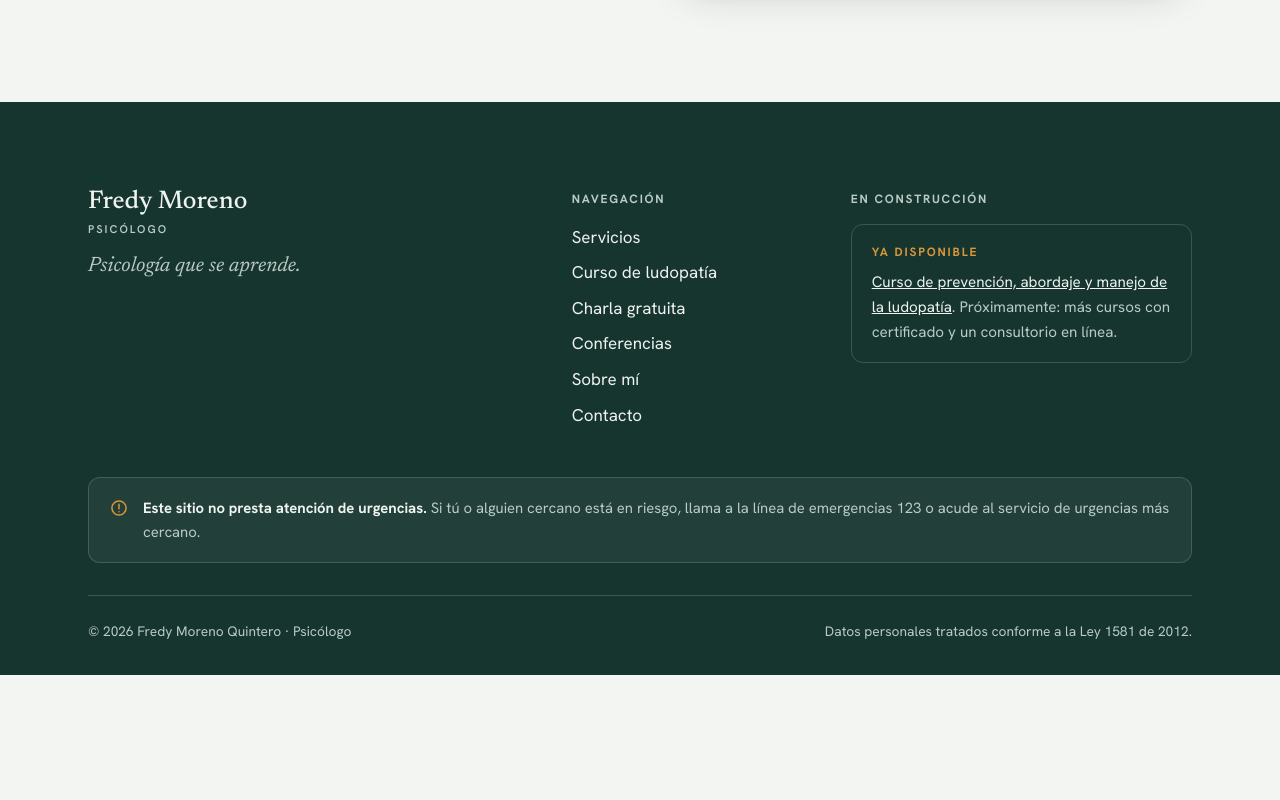
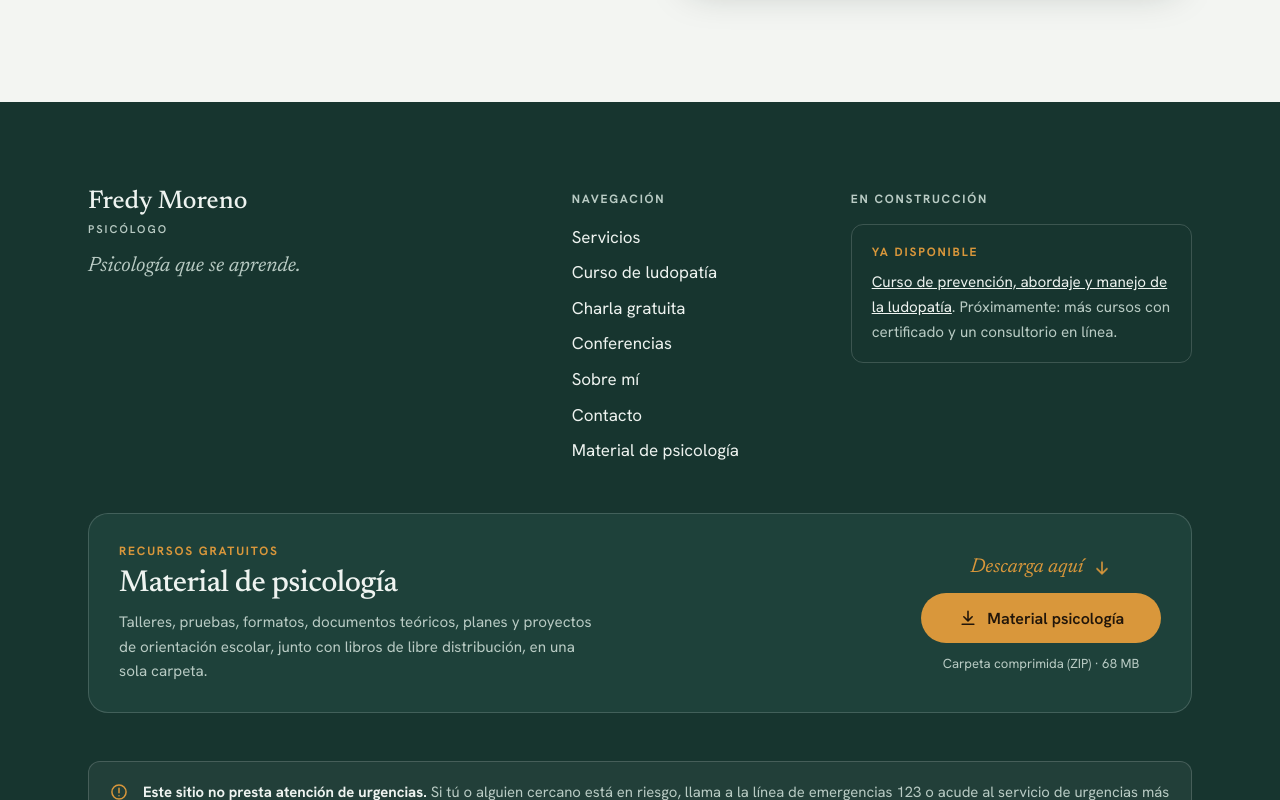
Before and after one commit to FredyMor/fredymor, a plain HTML site: page index.html in a window 1280 px wide. Shown: the part 11200-12000 px from the top of the page. Before the commit the page ends 11875 px from the top, so only its background shows below. Drawn offline with Linux system fonts and the light colour scheme.

Commit message:
Botón de descarga «Material psicología» al final de la página
Agrega la carpeta comprimida en descargas/ y un bloque en el pie con «Descarga aquí».

Co-Authored-By: Claude Opus 5.5 <noreply@anthropic.com>
Claude-Session: https://claude.ai/code/session_01QGeazERuXoaVnYnW3b2oCd

```diff
--- a/index.html
+++ b/index.html
@@ -505,6 +505,18 @@ fieldset.field{border:0;margin:20px 0 0;padding:0;min-width:0}
 .soon{border:1px solid var(--band-line);border-radius:var(--radius-sm);padding:18px 20px;margin-top:14px}
 .soon b{display:block;color:var(--accent);font-size:.75rem;letter-spacing:.15em;text-transform:uppercase}
 .soon p{margin-top:8px;color:var(--band-ink-2);font-size:.95rem}
+.f-dl{margin-top:48px;display:grid;grid-template-columns:1fr auto;align-items:center;gap:24px 40px;padding:28px 30px;border-radius:var(--radius);background:var(--band-2);border:1px solid var(--band-line)}
+.f-dl-k{font-size:.75rem;letter-spacing:.15em;text-transform:uppercase;font-weight:700;color:var(--accent)}
+.f-dl-t{font-family:var(--serif);font-size:clamp(1.5rem,2.6vw,1.9rem);line-height:1.15;margin-top:6px;color:var(--band-ink)}
+.f-dl-p{margin-top:8px;color:var(--band-ink-2);font-size:.95rem;max-width:56ch}
+.f-dl-act{display:flex;flex-direction:column;align-items:center;gap:10px;text-align:center}
+.f-dl-here{display:inline-flex;align-items:center;gap:.4em;font-family:var(--serif);font-style:italic;font-size:1.25rem;color:var(--accent)}
+.f-dl-here svg{width:20px;height:20px;animation:nudge 1.8s ease-in-out infinite}
+@keyframes nudge{0%,100%{transform:translateY(0)}50%{transform:translateY(4px)}}
+@media (prefers-reduced-motion:reduce){.f-dl-here svg{animation:none}}
+.f-dl .btn{min-width:240px}
+.f-dl-meta{font-size:.82rem;color:var(--band-ink-2)}
+@media (max-width:760px){.f-dl{grid-template-columns:1fr;padding:24px 20px}.f-dl-act{align-items:stretch}.f-dl-here{align-self:center}.f-dl .btn{min-width:0;width:100%}}
 .f-alert{margin-top:48px;padding:18px 20px;border-radius:var(--radius-sm);background:rgba(255,255,255,.05);border:1px solid var(--band-line);font-size:.93rem;color:var(--band-ink-2);display:grid;grid-template-columns:22px 1fr;gap:12px}
 .f-alert svg{width:20px;height:20px;color:var(--accent);margin-top:2px}
 .f-alert b{color:var(--band-ink)}
@@ -534,6 +546,8 @@ fieldset.field{border:0;margin:20px 0 0;padding:0;min-width:0}
 <svg width="0" height="0" style="position:absolute" aria-hidden="true">
   <defs>
     <symbol id="i-chat" viewBox="0 0 24 24"><path fill="none" stroke="currentColor" stroke-width="1.8" stroke-linecap="round" stroke-linejoin="round" d="M20.5 11.6a8.4 8.4 0 0 1-12.2 7.5L3.5 20.5l1.4-4.6A8.4 8.4 0 1 1 20.5 11.6Z"/><path fill="none" stroke="currentColor" stroke-width="1.8" stroke-linecap="round" d="M8.6 10.2h6.8M8.6 13.4h4.4"/></symbol>
+    <symbol id="i-download" viewBox="0 0 24 24"><path fill="none" stroke="currentColor" stroke-width="1.9" stroke-linecap="round" stroke-linejoin="round" d="M12 4v11M7 10.5l5 5 5-5M5 19.5h14"/></symbol>
+    <symbol id="i-down" viewBox="0 0 24 24"><path fill="none" stroke="currentColor" stroke-width="1.9" stroke-linecap="round" stroke-linejoin="round" d="M12 5v14M6 13l6 6 6-6"/></symbol>
     <symbol id="i-arrow" viewBox="0 0 24 24"><path fill="none" stroke="currentColor" stroke-width="1.9" stroke-linecap="round" stroke-linejoin="round" d="M5 12h14M13 6l6 6-6 6"/></symbol>
     <symbol id="i-check" viewBox="0 0 24 24"><path fill="none" stroke="currentColor" stroke-width="2" stroke-linecap="round" stroke-linejoin="round" d="m5 12.5 4.2 4.2L19 7"/></symbol>
     <symbol id="i-cal" viewBox="0 0 24 24"><g fill="none" stroke="currentColor" stroke-width="1.8" stroke-linecap="round"><rect x="3.5" y="5" width="17" height="15.5" rx="2.5"/><path d="M3.5 10h17M8 3v4M16 3v4"/></g></symbol>
@@ -1156,6 +1170,7 @@ fieldset.field{border:0;margin:20px 0 0;padding:0;min-width:0}
           <li><a href="#conferencias">Conferencias</a></li>
           <li><a href="#sobre-mi">Sobre mí</a></li>
           <li><a href="#contacto">Contacto</a></li>
+          <li><a href="#material">Material de psicología</a></li>
         </ul>
       </div>
       <div>
@@ -1164,6 +1179,21 @@ fieldset.field{border:0;margin:20px 0 0;padding:0;min-width:0}
           <b>Ya disponible</b>
           <p><a href="#curso" style="color:var(--band-ink)">Curso de prevención, abordaje y manejo de la ludopatía</a>. Próximamente: más cursos con certificado y un consultorio en línea.</p>
         </div>
+      </div>
+    </div>
+
+    <div class="f-dl" id="material">
+      <div>
+        <p class="f-dl-k">Recursos gratuitos</p>
+        <h2 class="f-dl-t">Material de psicología</h2>
+        <p class="f-dl-p">Talleres, pruebas, formatos, documentos teóricos, planes y proyectos de orientación escolar, junto con libros de libre distribución, en una sola carpeta.</p>
+      </div>
+      <div class="f-dl-act">
+        <span class="f-dl-here">Descarga aquí <svg aria-hidden="true"><use href="#i-down"/></svg></span>
+        <a class="btn btn-accent" href="descargas/Material_Psicologia.zip" download="Material_Psicología.zip">
+          <svg aria-hidden="true"><use href="#i-download"/></svg>Material psicología
+        </a>
+        <span class="f-dl-meta">Carpeta comprimida (ZIP) · 68 MB</span>
       </div>
     </div>
 
```
Also changed, not shown: 1 other file.
